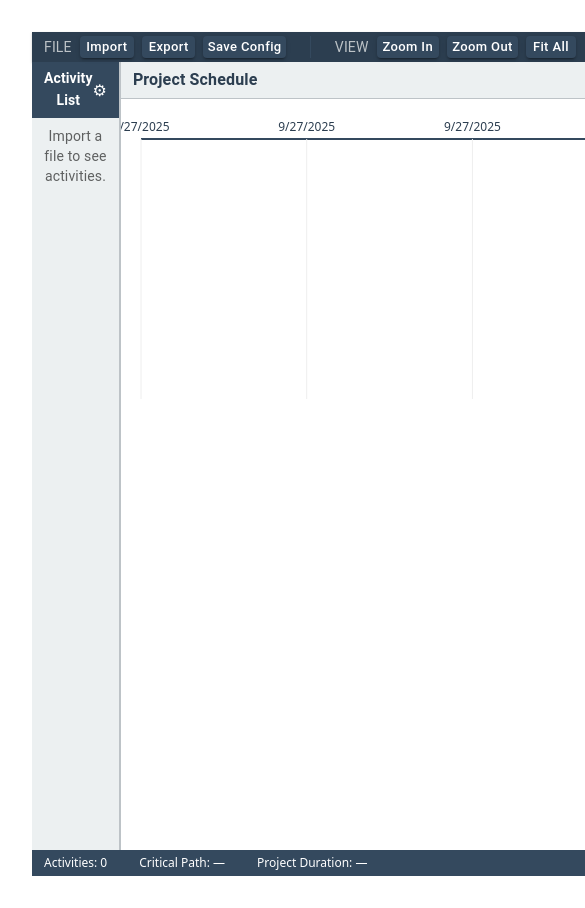
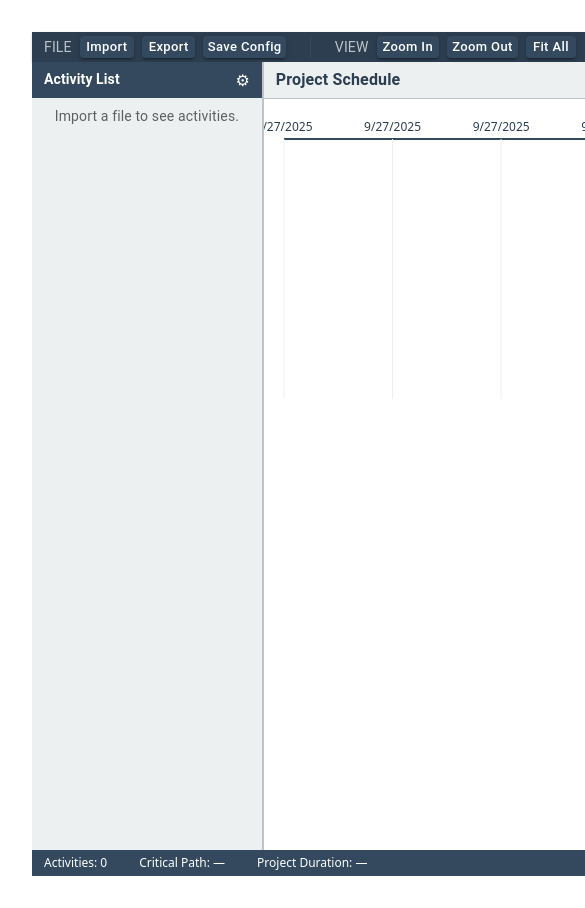
Before and after one commit to jimbubb1974/app, a React app: page / in a window 390 px wide. Shown: the top 908 px of the page, 585 px wide, since content can reach past the window. Built offline with nearby package versions, Linux system fonts and the light colour scheme; the HTML template or start-up script is replaced by a standard one.

Commit message:
feat: responsive chart width via ResizeObserver; hide horizontal overflow

```diff
--- a/src/components/GanttChart.tsx
+++ b/src/components/GanttChart.tsx
@@ -1,5 +1,5 @@
 import { Box, Typography } from "@mui/material";
-import { useMemo, useRef } from "react";
+import { useMemo, useRef, useEffect, useState } from "react";
 import { scaleTime, scaleBand } from "d3-scale";
 import { extent } from "d3-array";
 import { timeDay } from "d3-time";
@@ -46,7 +46,7 @@ export function GanttChart() {
   }, [parsed]);
 
   const height = Math.max(300, parsed.length * 28 + 80);
-  const width = 1200;
+  const [chartWidth, setChartWidth] = useState<number>(800);
   const margin = { top: 40, right: 20, bottom: 20, left: 20 };
 
   // Initialize and keep extents/view in sync
@@ -64,8 +64,8 @@ export function GanttChart() {
     const domainEnd = viewEnd !== undefined ? new Date(viewEnd) : maxDate;
     return scaleTime()
       .domain([domainStart, domainEnd])
-      .range([margin.left, width - margin.right]);
-  }, [minDate, maxDate, viewStart, viewEnd]);
+      .range([margin.left, Math.max(margin.left + 200, chartWidth - margin.right)]);
+  }, [minDate, maxDate, viewStart, viewEnd, chartWidth]);
   const y = useMemo(
     () =>
       scaleBand()
@@ -77,6 +77,21 @@ export function GanttChart() {
 
   // Simple drag-to-pan interaction
   const svgRef = useRef<SVGSVGElement | null>(null);
+  const containerRef = useRef<HTMLDivElement | null>(null);
+
+  useEffect(() => {
+    const el = containerRef.current;
+    if (!el) return;
+    const ro = new ResizeObserver((entries) => {
+      for (const entry of entries) {
+        const cr = entry.contentRect;
+        setChartWidth(Math.max(320, cr.width));
+      }
+    });
+    ro.observe(el);
+    setChartWidth(Math.max(320, el.clientWidth));
+    return () => ro.disconnect();
+  }, []);
   let dragStartX = 0;
   let dragStartView: [number, number] | null = null;
 
@@ -97,7 +112,7 @@ export function GanttChart() {
     ] as const;
     const tempScale = scaleTime()
       .domain(domain)
-      .range([margin.left, width - margin.right]);
+      .range([margin.left, Math.max(margin.left + 200, chartWidth - margin.right)]);
     // Invert pixel delta to ms delta using local scale slope
     const t0 = tempScale.invert(0).getTime();
     const t1 = tempScale.invert(dx).getTime();
@@ -127,19 +142,19 @@ export function GanttChart() {
           Project Schedule
         </Typography>
       </Box>
-      <Box position="relative" flex={1} overflow="auto">
+      <Box position="relative" flex={1} overflowX="hidden" overflowY="auto" ref={containerRef}>
         <svg
           ref={svgRef}
-          width={width}
+          width={chartWidth}
           height={height}
           onMouseDown={onMouseDown}
-          style={{ cursor: "grab" }}
+          style={{ cursor: "grab", display: 'block' }}
         >
           {/* Timeline header (simple) */}
           <g transform={`translate(0, ${margin.top})`}>
             <line
               x1={margin.left}
-              x2={width - margin.right}
+              x2={Math.max(margin.left + 200, chartWidth - margin.right)}
               y1={0}
               y2={0}
               stroke="#34495e"
```
Also changed, not shown: src/components/Toolbar.tsx (+18 -3 lines).
